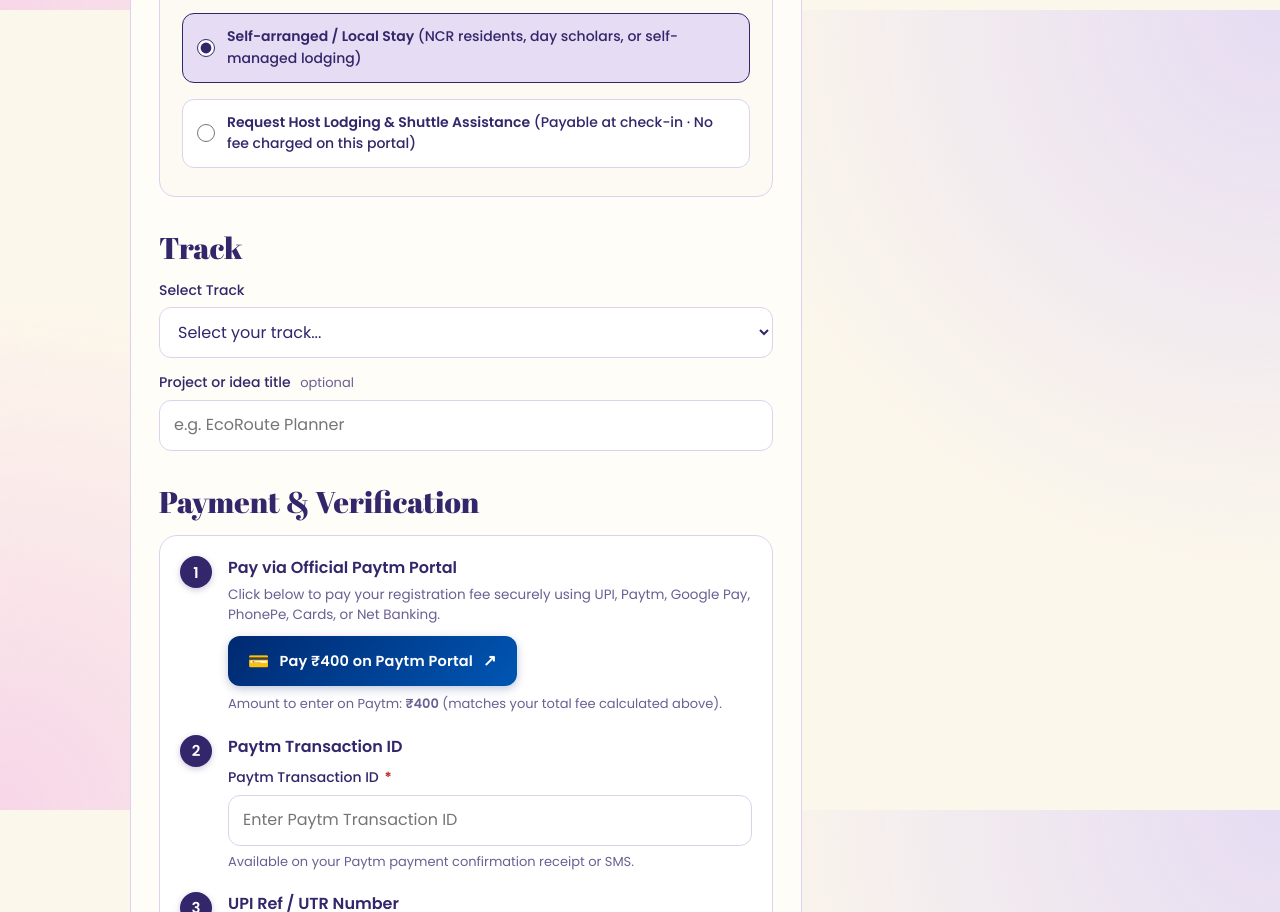
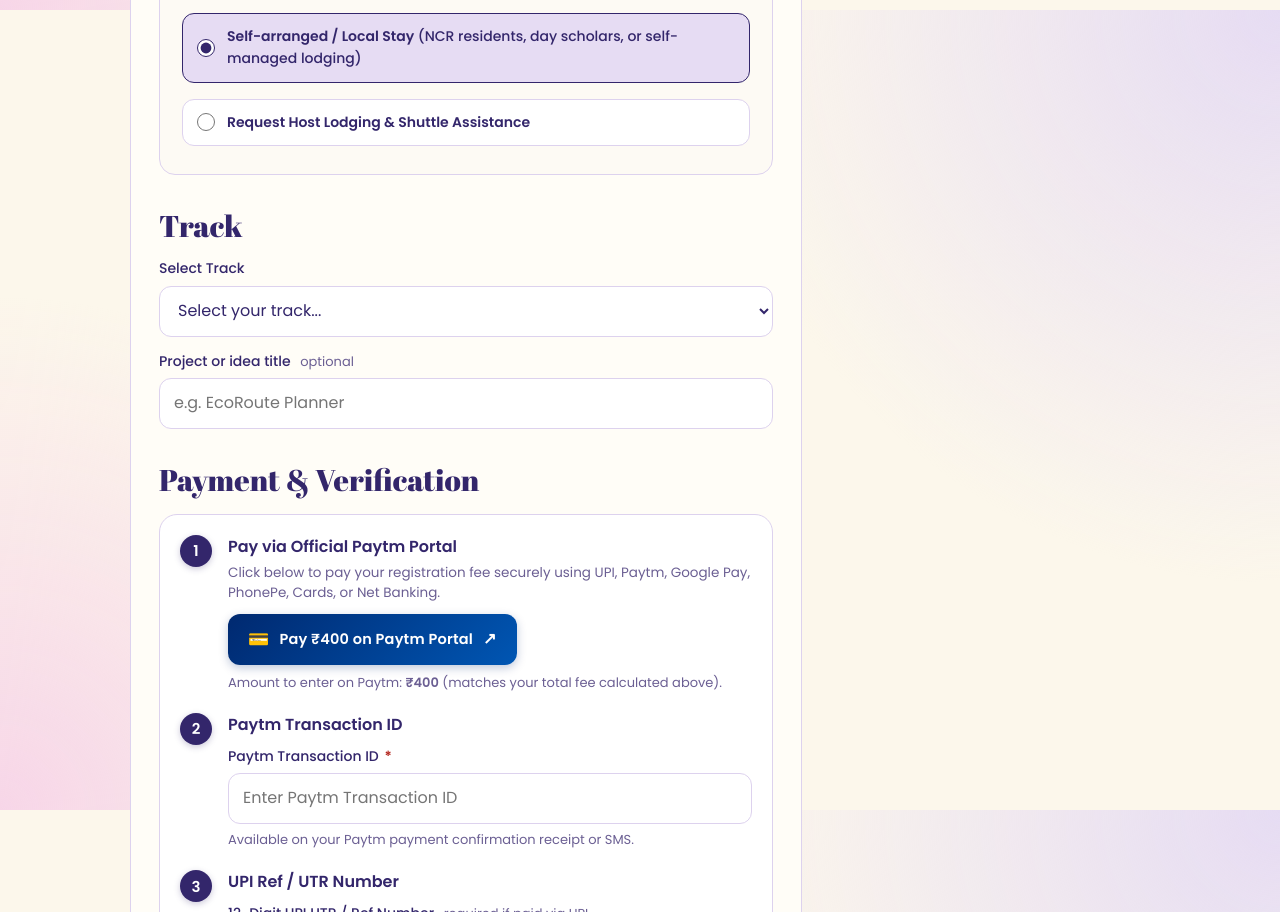
Before and after one commit to Tarunkush0620/HackEarth-Registration, a website: page public/index.html in a window 1280 px wide. Shown: the part 2390-3302 px from the top of the page. Drawn offline with Linux system fonts and the light colour scheme; no server answers.

Commit message:
feat: remove '(Payable at check-in · No fee charged on this portal)' text from stay radio option

```diff
--- a/public/index.html
+++ b/public/index.html
@@ -126,7 +126,7 @@
         </label>
         <label class="stay-choice">
           <input type="radio" name="needStay" value="yes">
-          <span><b>Request Host Lodging &amp; Shuttle Assistance</b> (Payable at check-in · No fee charged on this portal)</span>
+          <span><b>Request Host Lodging &amp; Shuttle Assistance</b></span>
         </label>
       </div>
 
```
